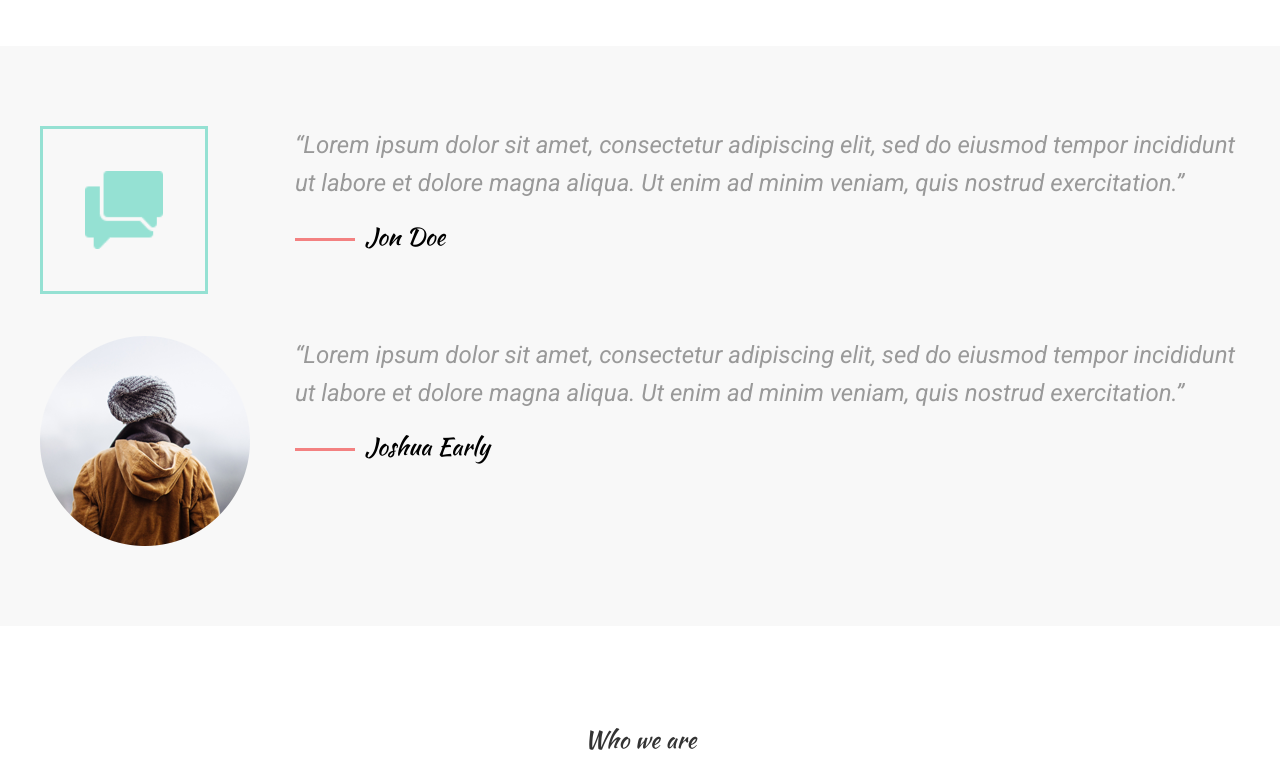
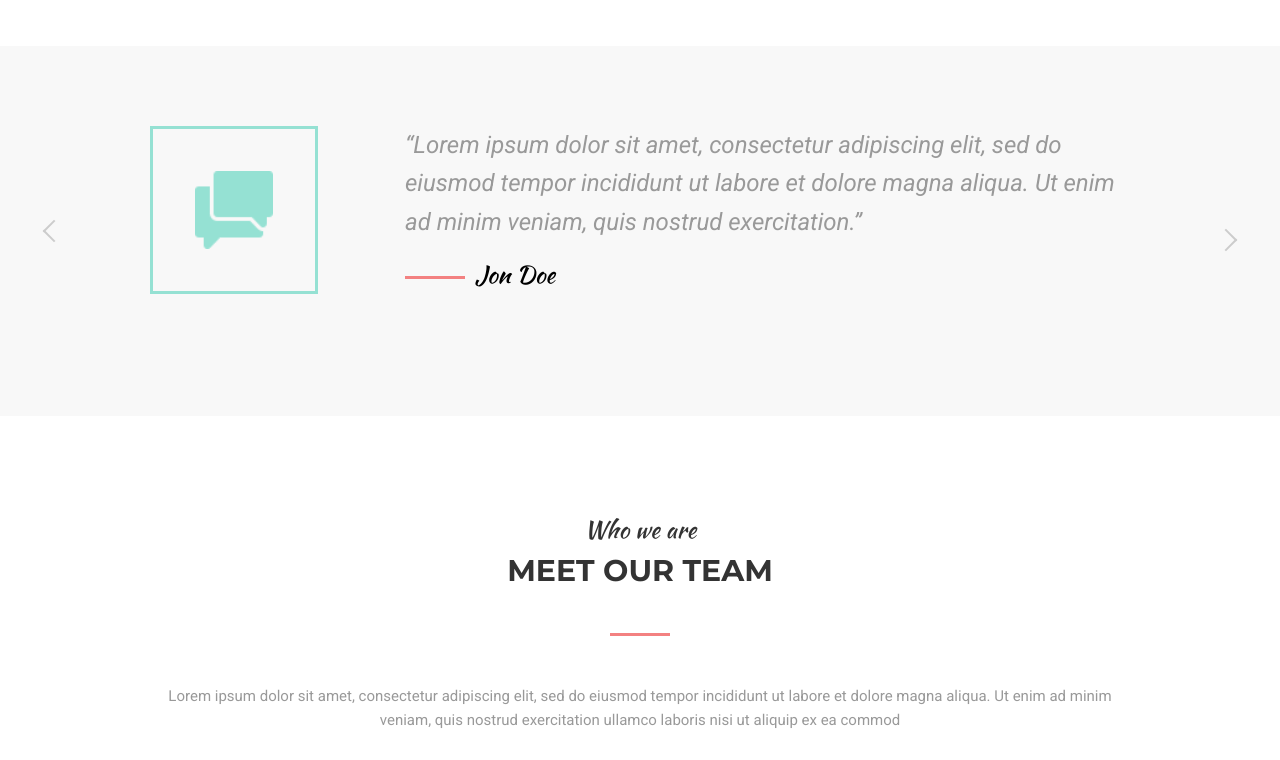
Before and after one commit to Boln222/Mogo__24.07.2024, a plain HTML site: page index.html in a window 1280 px wide. Shown: the part 4160-4920 px from the top of the page. Drawn offline with nearby package versions, Linux system fonts and the light colour scheme.

Commit message:
Update index.html

```diff
--- a/index.html
+++ b/index.html
@@ -15,7 +15,7 @@
     <link href="https://fonts.googleapis.com/css2?family=Roboto:ital,wght@0,100;0,300;0,400;0,500;0,700;0,900;1,100;1,300;1,400;1,500;1,700;1,900&display=swap" rel="stylesheet">
     <script src="https://ajax.googleapis.com/ajax/libs/jquery/3.7.1/jquery.min.js"></script>
     <script type="text/javascript" src="https://cdn.jsdelivr.net/npm/slick-carousel@1.8.1/slick/slick.min.js"></script>
-    <script src="js/index.js" type="text/javascript"></script>
+    <script src="index.js" type="text/javascript"></script>
     <script src="https://kit.fontawesome.com/6f7c2e109c.js" crossorigin="anonymous"></script>
     <link rel="stylesheet" type="text/css" href="https://cdn.jsdelivr.net/npm/slick-carousel@1.8.1/slick/slick.css"/>
     <link rel ="icon" href = "images_site_1/orel_1.jpg"  type = "image/png">
```
